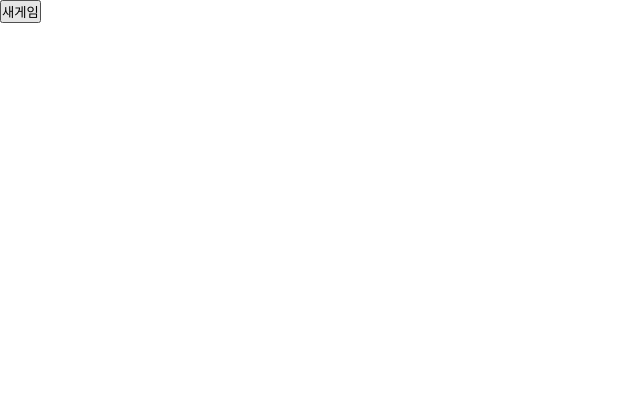
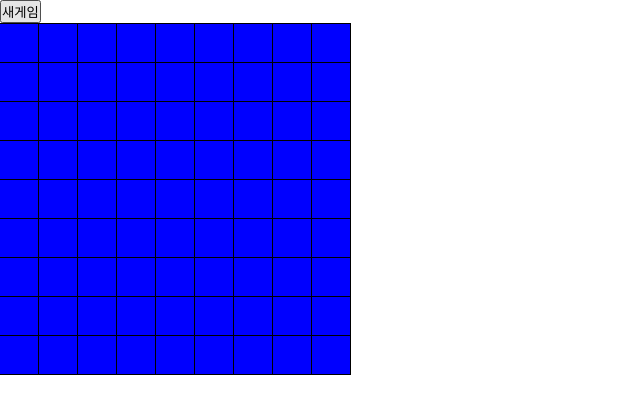
Before and after one commit to green-kong/mineSweeper, a Next.js app: page / in a window 1280 px wide. Shown: the top 414 px of the page, without its empty margins (0-640 px from the left). Built offline with nearby package versions, Linux system fonts and the light colour scheme.

Commit message:
fix when page render create new Game

```diff
--- a/pages/index.tsx
+++ b/pages/index.tsx
@@ -8,6 +8,10 @@ import {Global} from './_app';
 const Home: NextPage = () => {
   const {start, setStart} = useContext(Global);
   const [game, setGame] = useState<undefined | any[][]>();
+
+  useEffect(() => {
+    setGame(generateMine(9, 9, 10));
+  }, []);
 
   const startGame = () => {
     if (start && setStart) {
```
